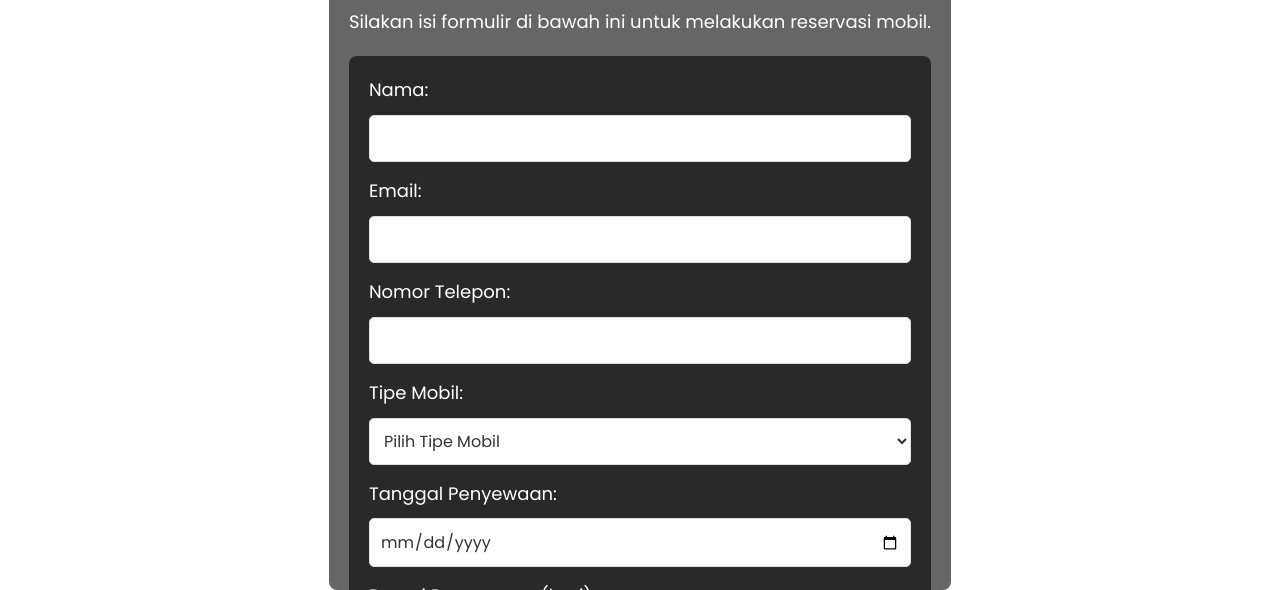
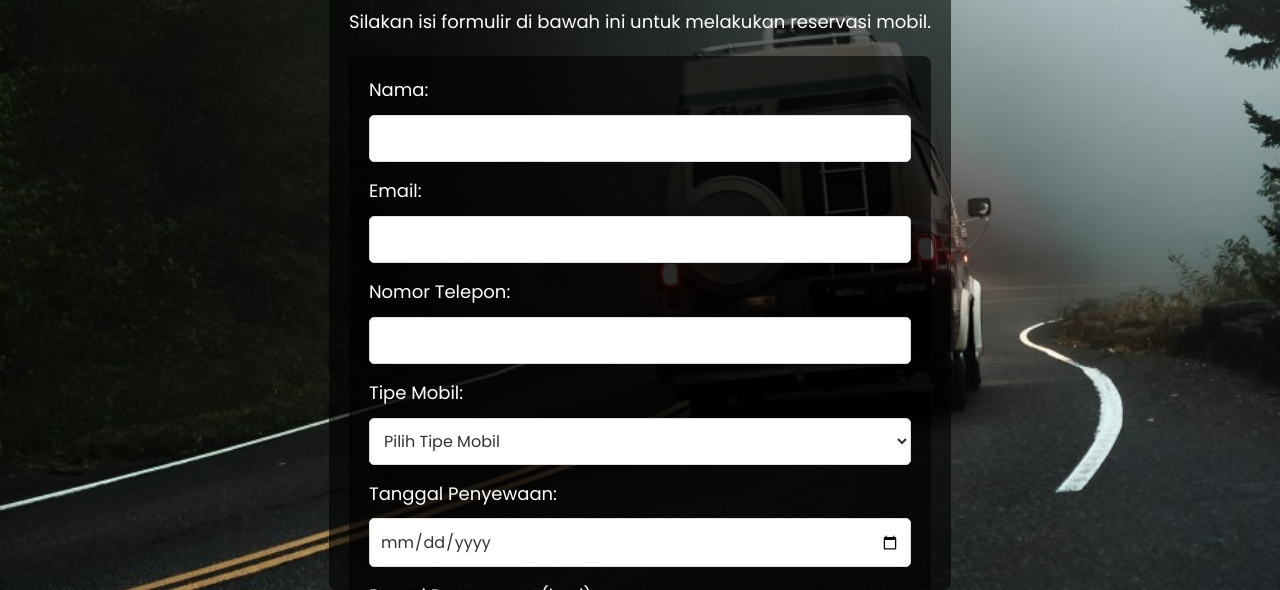
Before and after one commit to fajar-im/Rental-Reservasi, a plain HTML site: page index.html in a window 1280 px wide. Shown: the part 210-800 px from the top of the page. Drawn offline with Linux system fonts and the light colour scheme.

Commit message:
Update index.html

```diff
--- a/index.html
+++ b/index.html
@@ -14,7 +14,7 @@
         }
         body {
             height: 100vh;
-            background: url('/company web/background.jpg');
+            background: url('background.jpg');
             background-repeat: no-repeat;
             background-size: cover;
             background-position: center right;
```
